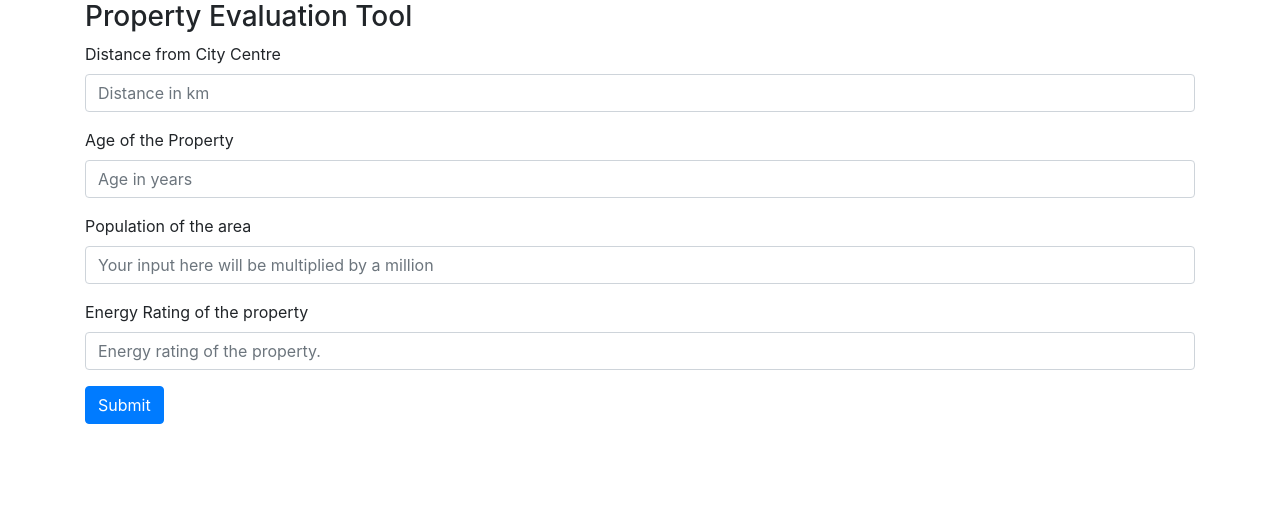
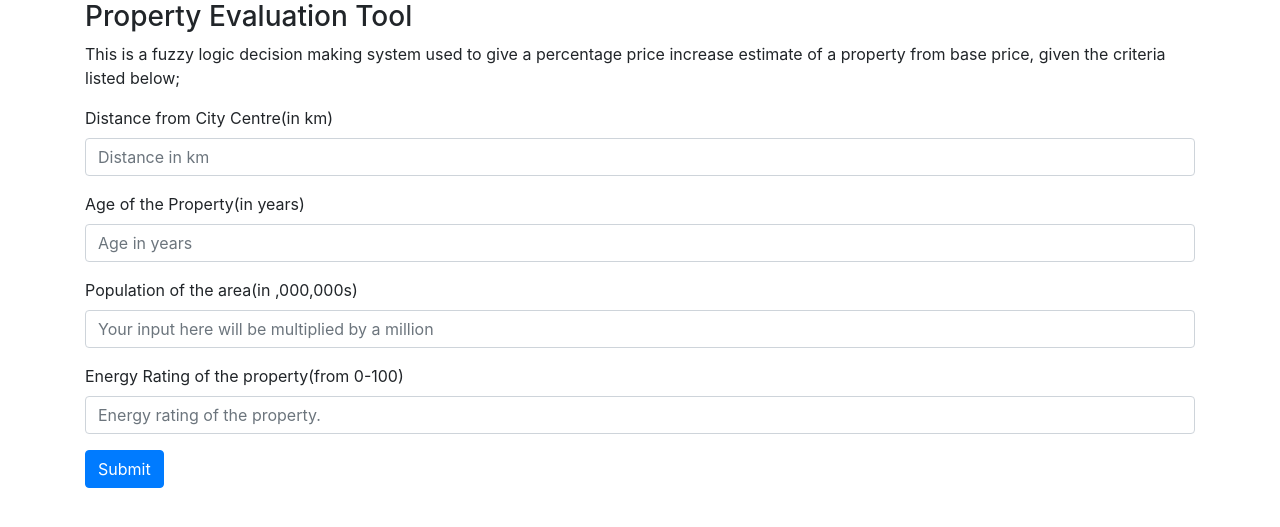
Before and after one commit to masembe/FuzzyLogic, a Flask app: page / in a window 1280 px wide. Shown: the top 527 px of the page. Run offline with Flask 2, Linux system fonts and the light colour scheme; some libraries are stand-ins or nearby versions.

Commit message:
Commenting of the code
I also rounded off the answer to two decimal places.

```diff
--- a/run.py
+++ b/run.py
@@ -16,8 +16,7 @@ def result():
         age = float(request.form['age'])
         population = float(request.form['population'])
         energy_rating = int(request.form['energy_rating'])
-        result = compute_price_increase(
-            distance, age, population, energy_rating)
+        result = round(compute_price_increase(distance, age, population, energy_rating), 2)
 
         return render_template("result.html", result=result)
 
--- a/templates/home.html
+++ b/templates/home.html
@@ -2,20 +2,23 @@
 
 {% block content %}
     <h3>Property Evaluation Tool</h3>
+
+    <p>This is a fuzzy logic decision making system used to give a percentage price increase estimate of a property from base price, given the criteria listed below;</p>
+
     <form action="/result" method="POST">
-    <label for="distance">Distance from City Centre</label>
+    <label for="distance">Distance from City Centre(in km)</label>
         <div class="form-group">
             <input type="number" class="form-control" id="distance" name="distance" min="0" max="10" step="any" placeholder="Distance in km">
         </div>
-        <label for="age">Age of the Property</label>
+        <label for="age">Age of the Property(in years)</label>
         <div class="form-group">
             <input type="number" class="form-control" id="age" name="age" min="0" max="10" step="any" placeholder="Age in years" >
         </div>
-        <label for="population">Population of the area</label>
+        <label for="population">Population of the area(in ,000,000s)</label>
         <div class="form-group">
                 <input type="number" class="form-control" id="population" name="population" min="0" max="10" step="any" placeholder="Your input here will be multiplied by a million">
         </div>
-        <label for="energy_rating">Energy Rating of the property</label>
+        <label for="energy_rating">Energy Rating of the property(from 0-100)</label>
         <div class="form-group">
                 <input type="number" class="form-control" id="energy_rating" name="energy_rating" min="0" max="100" placeholder="Energy rating of the property.">
         </div>
```
Also changed, not shown: before_dashboard_code.py (+10 -29 lines).
